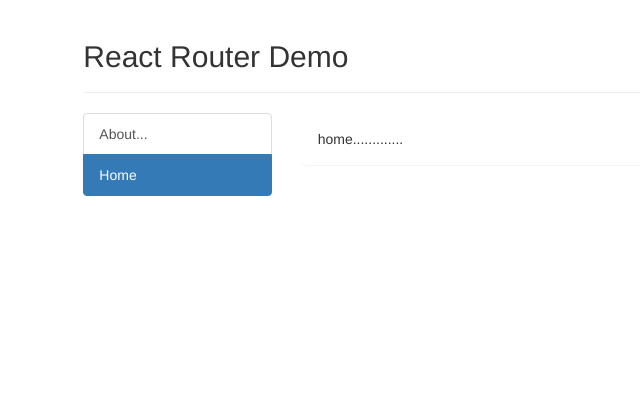
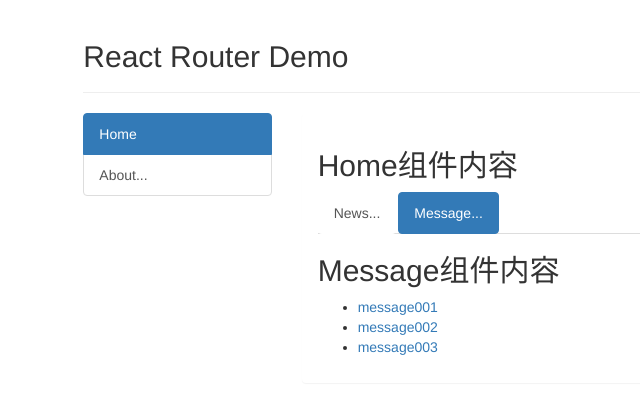
Before and after one commit to mamh-demo/react-atguigu-demo, a React (Create React App) app: page /home/message in a window 1280 px wide. Shown: the top 394 px of the page, without its empty margins (135-775 px from the left). Built offline with nearby package versions, Linux system fonts and the light colour scheme.

Commit message:
add home/news and home/message

```diff
--- a/src/App.jsx
+++ b/src/App.jsx
@@ -30,8 +30,8 @@
                 {/*<a className="list-group-item active" href="./home.html">Home</a>*/}
 
                 {/*在react中考 路由链接实现切换 Component*/}
+                <AiNavLink to="/home">Home</AiNavLink>
                 <AiNavLink to="/about">About...</AiNavLink>
-                <AiNavLink to="/home">Home</AiNavLink>
             </div>
         </div>
 
@@ -39,9 +39,8 @@
             <div className="panel">
                 <div className="panel-body">
                     <Switch>
-
+                    <Route path="/home" component={Home}/>
                     <Route path="/about" component={About}/>
-                    <Route path="/home" component={Home}/>
                     <Redirect to="/home"/>
                     </Switch>
                 </div>
--- /dev/null
+++ b/src/components/Home/Message/index.jsx
@@ -0,0 +1,27 @@
+import React from 'react'
+
+
+export default class Message extends React.Component {
+    render() {
+
+        return (
+<div>
+<h2>Message组件内容</h2>
+    <ul>
+        <li>
+            <a href="/message1">message001</a>&nbsp;&nbsp;
+        </li>
+        <li>
+            <a href="/message2">message002</a>&nbsp;&nbsp;
+        </li>
+        <li>
+            <a href="/message/3">message003</a>&nbsp;&nbsp;
+        </li>
+    </ul>
+</div>
+        )
+    }
+
+
+
+}
--- /dev/null
+++ b/src/components/Home/News/index.jsx
@@ -0,0 +1,21 @@
+import React from 'react'
+
+
+export default class News extends React.Component {
+    render() {
+
+        return (
+<div>
+<h2>News组件内容</h2>
+    <ul>
+        <li>news001</li>
+        <li>news002</li>
+        <li>news003</li>
+    </ul>
+</div>
+        )
+    }
+
+
+
+}
--- a/src/components/Home/index.jsx
+++ b/src/components/Home/index.jsx
@@ -1,14 +1,39 @@
 import React from 'react'
+import { BrowserRouter, Route, Redirect, Switch} from 'react-router-dom'
 
 import './index.css'
+
+import News from './News'
+import Message from './Message'
+import AiNavLink from "../../components/AiNavLink";
+
 
 export default class Home extends React.Component {
     render() {
 
         return (
-            <div>
-                home.............
-            </div>
+<div>
+<h2>Home组件内容</h2>
+<div>
+    <ul className="nav nav-tabs">
+        <li>
+            {/*<a className="list-group-item" href="./home-news.html">News</a>*/}
+            <AiNavLink to="/home/news">News...</AiNavLink>
+
+        </li>
+        <li>
+            {/*<a className="list-group-item" href="./home-message.html">Message</a>*/}
+            <AiNavLink to="/home/message">Message...</AiNavLink>
+
+        </li>
+    </ul>
+    <Switch>
+    <Route path="/home/news" component={News}/>
+    <Route path="/home/message" component={Message}/>
+    <Redirect to="/home/news"/>
+    </Switch>
+</div>
+</div>
         )
     }
 
```
